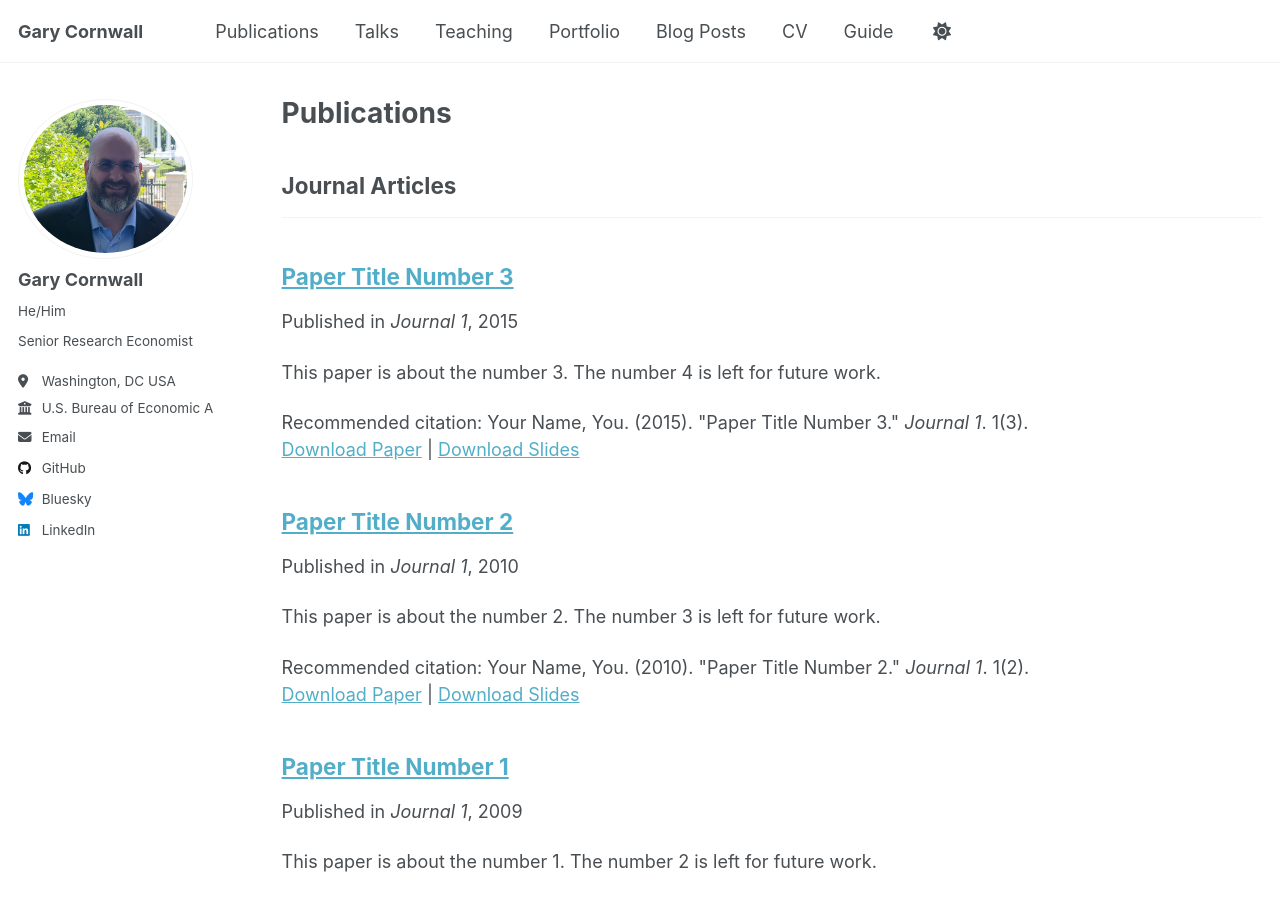
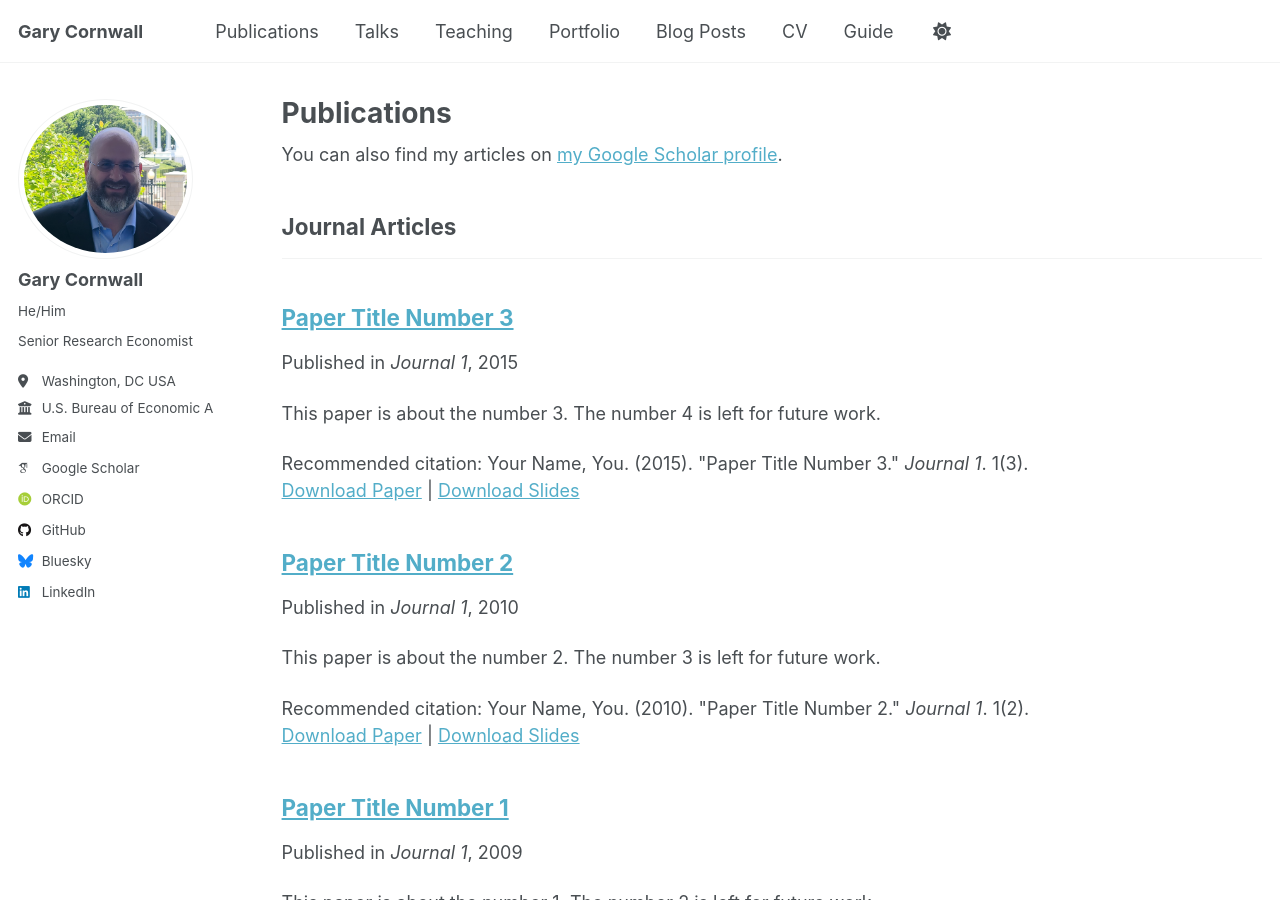
Before and after one commit to grycrnwll/grycrnwll.github.io, a Jekyll site: the page built from _pages/publications.html, in a window 1280 px wide and 900 px high. Built offline with Jekyll 4.4.1, drawn with Linux system fonts in a browser that asks for light colours; some web fonts are replaced; some of the changed lines change nothing that is shown.

Commit message:
Update _config.yml

```diff
--- a/_config.yml
+++ b/_config.yml
@@ -33,9 +33,9 @@
 
   # Academic websites
   arxiv            : # URL - Update with the correct link to your profile
-  googlescholar    : # URL
+  googlescholar    : "https://scholar.google.com/citations?user=5HRnUgQAAAAJ&hl=en&oi=ao"
   impactstory      : # URL
-  orcid            : # URL
+  orcid            : "https://orcid.org/0000-0003-0373-2808"
   semantic         : # URL
   pubmed           : # URL
   researchgate     : # URL
```
